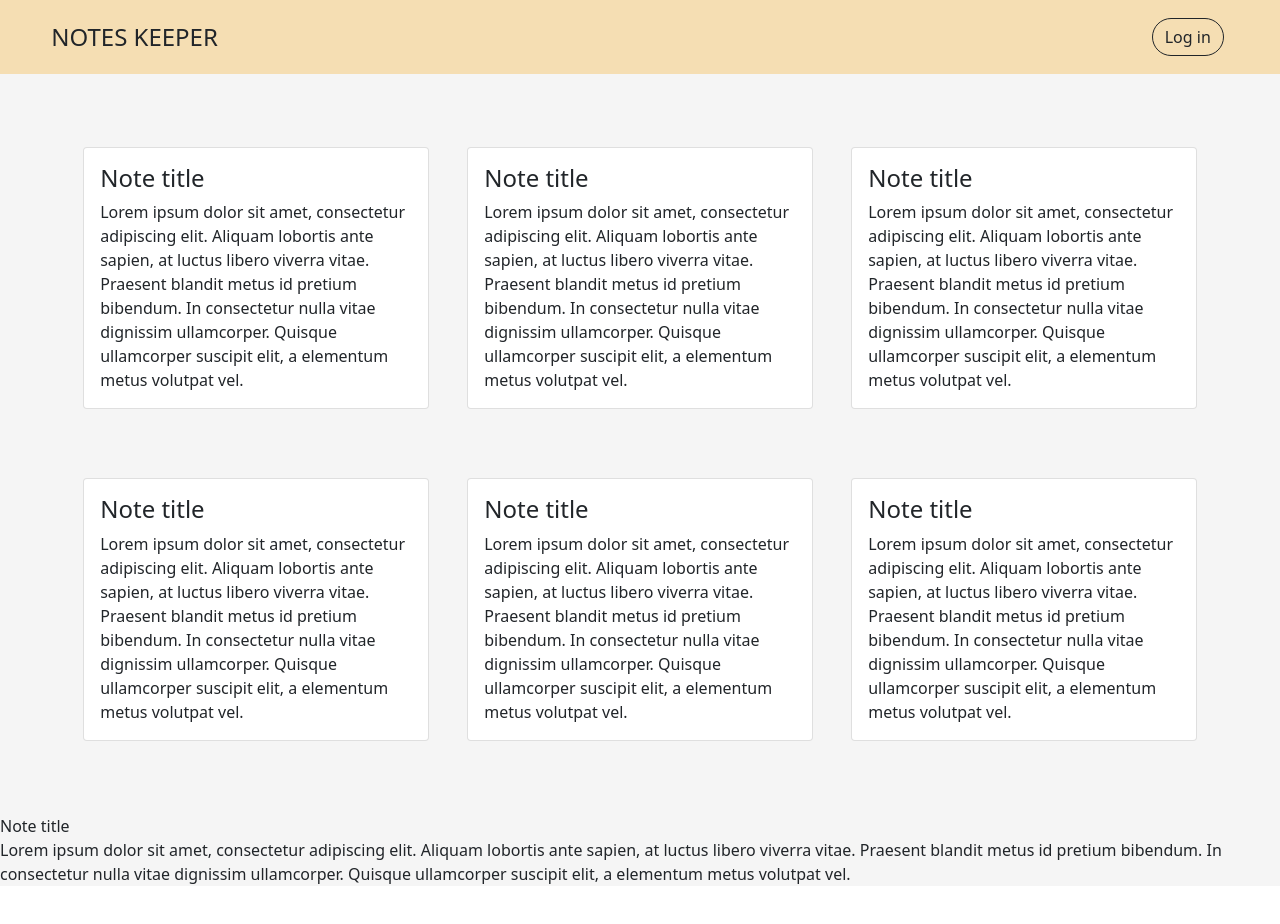
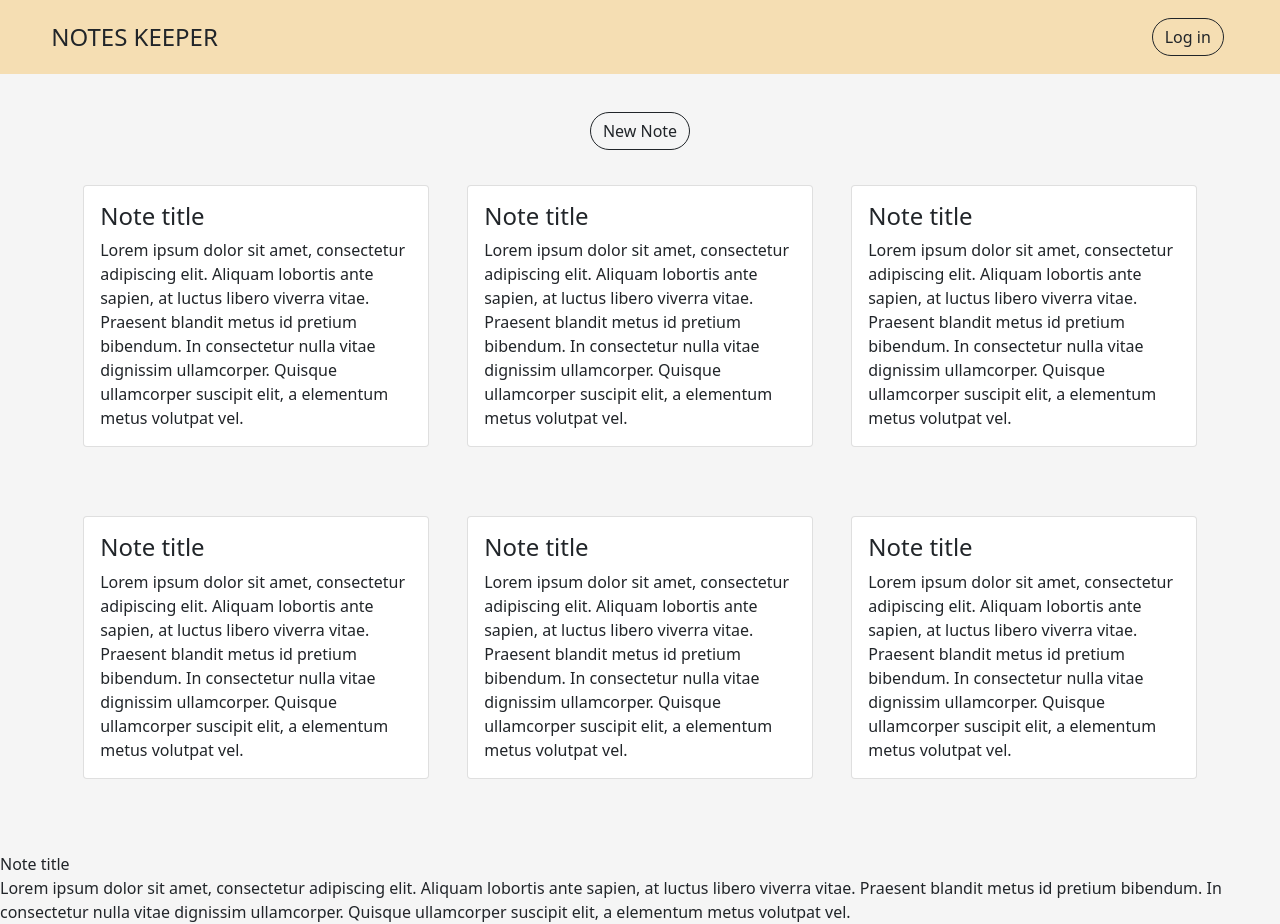
Before and after one commit to AndreyBS1/NotesKeeper, a Vue app: page / in a window 1280 px wide. Before the commit the page ends 886 px from the top, so only its background shows below. Built offline with nearby package versions, Linux system fonts and the light colour scheme.

Commit message:
Pre-alpha build v.2

```diff
--- a/src/views/MainScreen.vue
+++ b/src/views/MainScreen.vue
@@ -1,5 +1,14 @@
 <template>
-  <div class="main-screen">
+  <div v-show="visible" class="main-screen">
+    <div class="instruments">
+      <b-button
+        pill
+        variant="outline-dark"
+        @click="clickOnCreateButton()"
+        >
+          New Note
+        </b-button>
+    </div>
     <note-card class="note-card"/>
     <note-card class="note-card"/>
     <note-card class="note-card"/>
@@ -16,6 +25,16 @@ export default {
   name: 'MainScreen',
   components: {
     NoteCard,
+  },
+  data() {
+    return {
+      visible: true,
+    }
+  },
+  methods: {
+    clickOnCreateButton() {
+      this.visible = false;
+    }
   }
 }
 </script>
@@ -29,6 +48,13 @@ export default {
   padding: 3% 5%;
 }
 
+.instruments {
+  width: 100vw;
+  display: flex;
+  justify-content: center;
+  align-items: center;
+}
+
 .note-card {
   width: 30%;
   margin: 3% 0;
```
Lines whose indentation alone changed are shown as unchanged.
